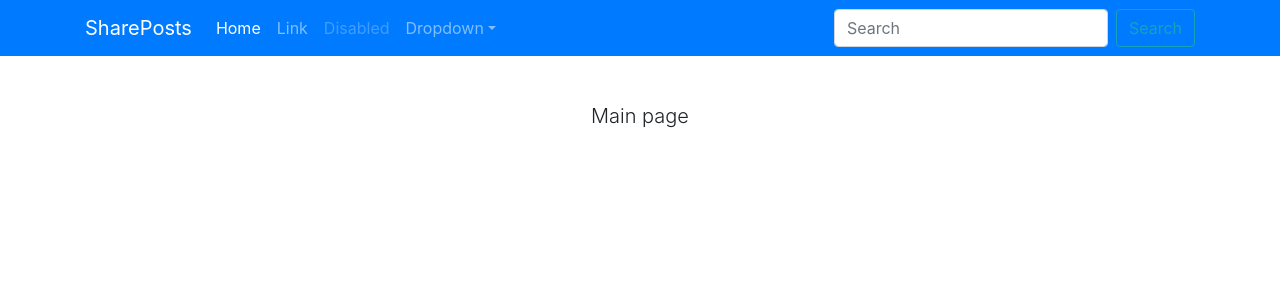
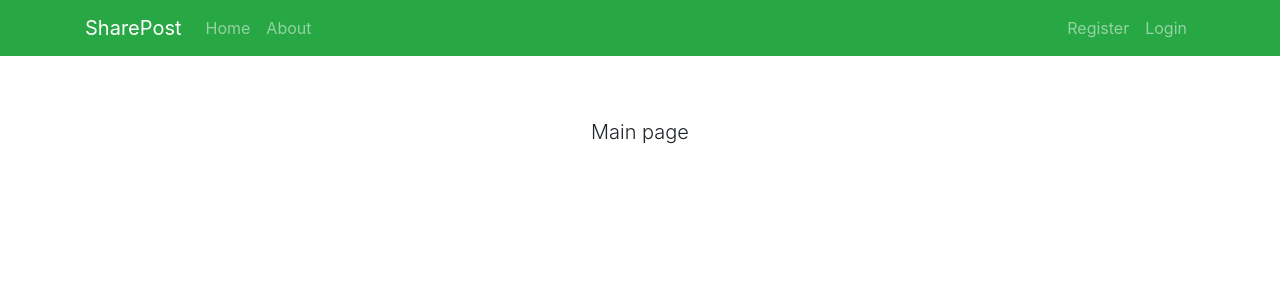
Before and after one commit to MaslaLT/MVC-Shop-by-Udemy, a PHP site: page / in a window 1280 px wide. Shown: the top 300 px of the page. Run offline with PHP 8.4, Linux system fonts and the light colour scheme.

Commit message:
added bootstrap to project.

```diff
--- a/MVC_udemy/app/views/inc/navbar.phtml
+++ b/MVC_udemy/app/views/inc/navbar.phtml
@@ -1,34 +1,27 @@
-<nav class="navbar navbar-expand-md navbar-dark bg-primary">
+<nav class="navbar navbar-expand-md navbar-dark bg-success mb-3">
     <div class="container">
-        <a class="navbar-brand" href="#" data-toggle="tooltip" title="Site name">SharePosts</a>
+        <a class="navbar-brand" href="<?php echo URLROOT ?>" data-toggle="tooltip" title="Site name"><?php echo SITENAME ?></a>
         <button class="navbar-toggler" type="button" data-toggle="collapse" title="Click to expand" data-target="#navbarsExampleDefault" aria-controls="navbarsExampleDefault" aria-expanded="false" aria-label="Toggle navigation">
             <span class="navbar-toggler-icon"></span>
         </button>
 
         <div class="collapse navbar-collapse" id="navbarsExampleDefault">
             <ul class="navbar-nav mr-auto">
-                <li class="nav-item active">
-                    <a class="nav-link" href="#">Home <span class="sr-only">(current)</span></a>
+                <li class="nav-item">
+                    <a class="nav-link" href="<?php echo URLROOT ?>">Home</a>
                 </li>
                 <li class="nav-item">
-                    <a class="nav-link" href="#">Link</a>
+                    <a class="nav-link" href="<?php echo URLROOT . '/pages/about' ?>">About</a>
+                </li>
+            </ul>
+            <ul class="navbar-nav ml-auto">
+                <li class="nav-item">
+                    <a class="nav-link" href="<?php echo URLROOT . '/users/register'?>">Register</a>
                 </li>
                 <li class="nav-item">
-                    <a class="nav-link disabled" href="#">Disabled</a>
-                </li>
-                <li class="nav-item dropdown">
-                    <a class="nav-link dropdown-toggle" href="http://example.com" id="dropdown01" data-toggle="dropdown" aria-haspopup="true" aria-expanded="false">Dropdown</a>
-                    <div class="dropdown-menu" aria-labelledby="dropdown01">
-                        <a class="dropdown-item" href="#">Action</a>
-                        <a class="dropdown-item" href="#">Another action</a>
-                        <a class="dropdown-item" href="#">Something else here</a>
-                    </div>
+                    <a class="nav-link" href="<?php echo URLROOT . '/user/login' ?>">Login</a>
                 </li>
             </ul>
-            <form class="form-inline my-2 my-lg-0">
-                <input class="form-control mr-sm-2" type="text" placeholder="Search" aria-label="Search">
-                <button class="btn btn-outline-info my-2 my-sm-0" type="submit">Search</button>
-            </form>
         </div>
     </div>
 </nav>
--- a/MVC_udemy/app/views/pages/about.phtml
+++ b/MVC_udemy/app/views/pages/about.phtml
@@ -1,3 +1,4 @@
 <?php require $this->includeHeader();?>
+<?php require $this->includeNavbar();?>
     <h1><?php echo $data['title']; ?></h1>
 <?php require $this->includeFooter();?>
```
